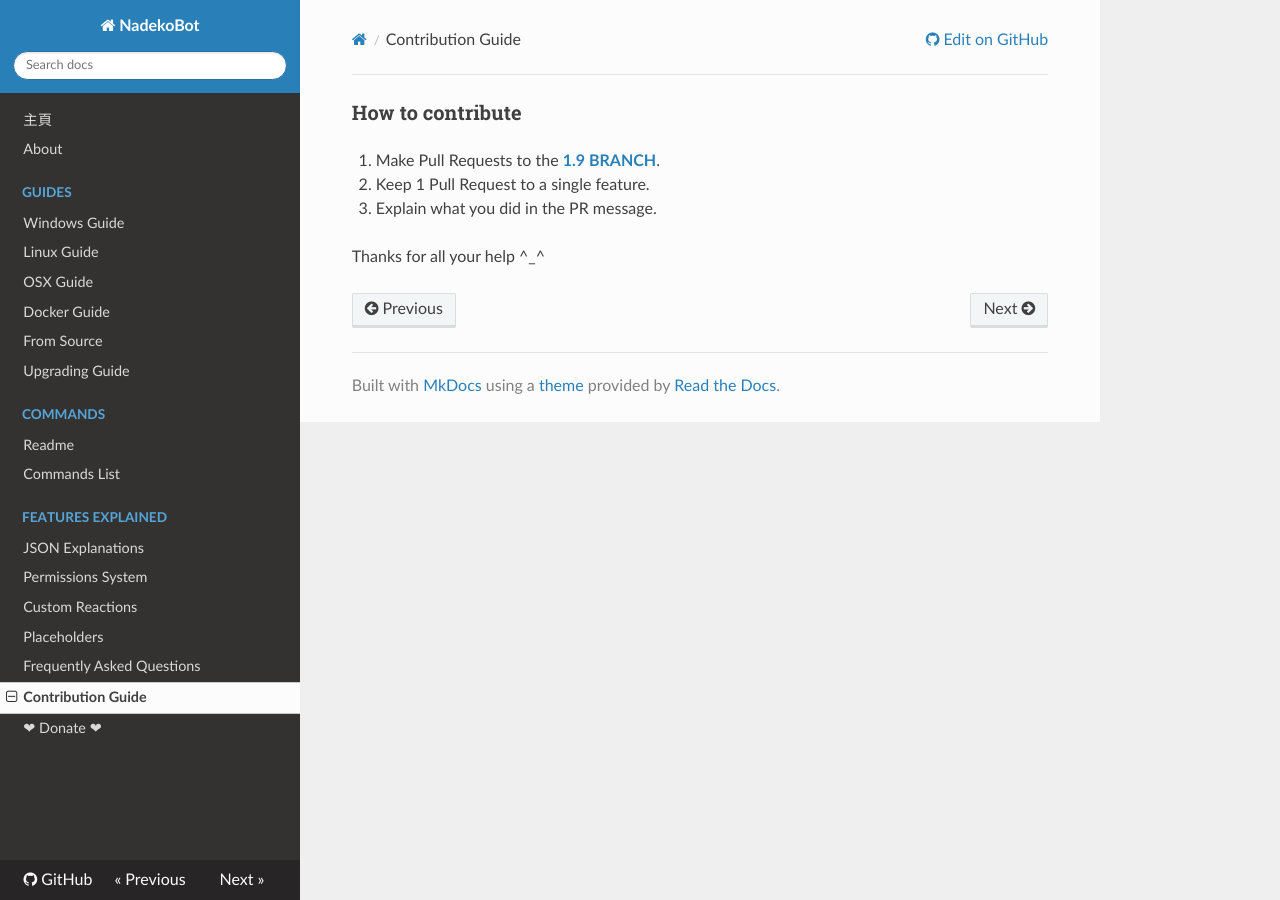
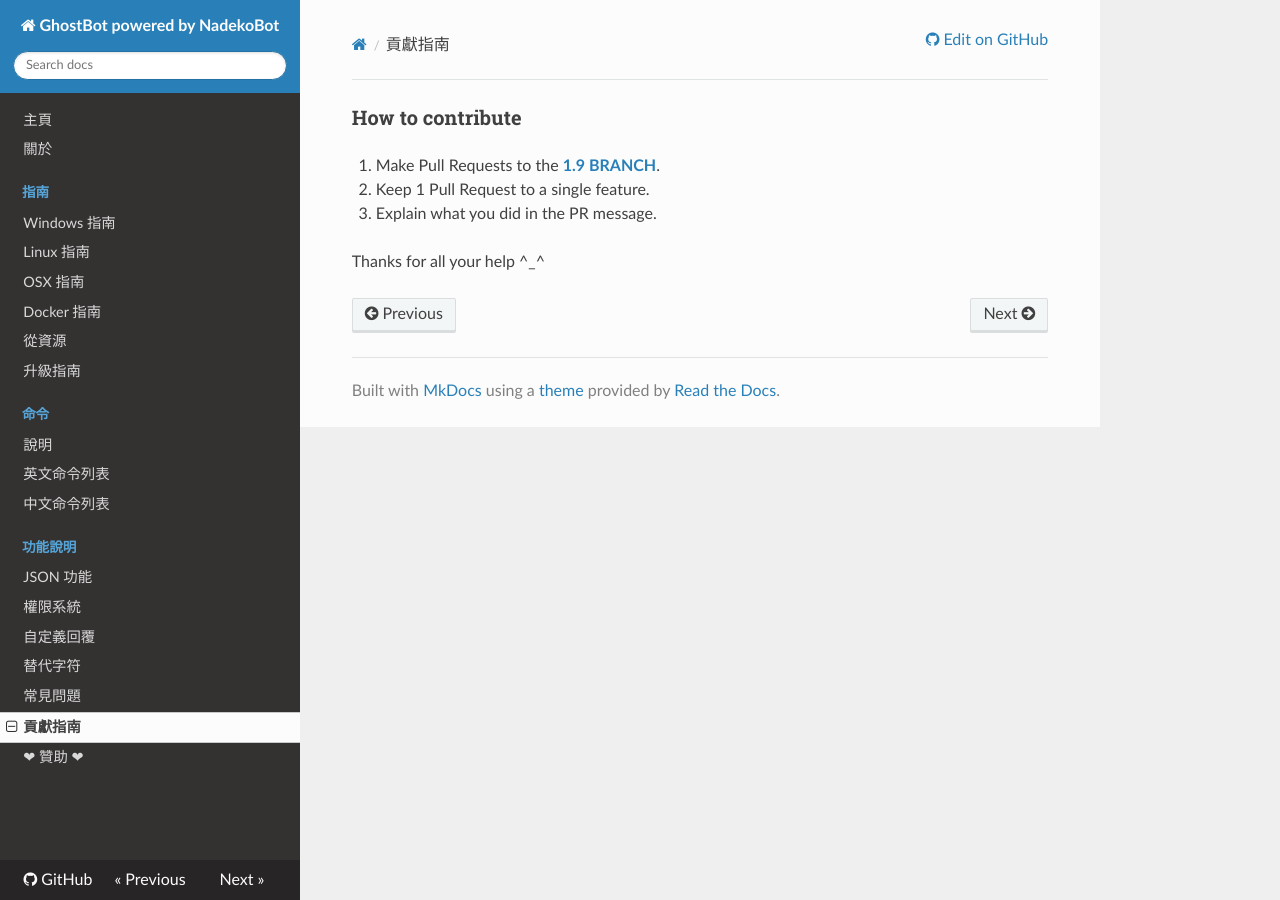
Before and after one commit to LitGhostLove/GhostBot, an MkDocs documentation site: the page built from docs/Contribution Guide.md, in a window 1280 px wide. Built offline with MkDocs 1.6.1, drawn with Linux system fonts in a browser that asks for light colours; nearby versions of some CDN libraries; old or Windows-style settings are respelled for this version of MkDocs.

Commit message:
Update mkdocs.yml

```diff
--- a/mkdocs.yml
+++ b/mkdocs.yml
@@ -1,25 +1,26 @@
-site_name: NadekoBot
-repo_url: https://github.com/LitGhostLove/GhostBot
+site_name: GhostBot powered by NadekoBot
+repo_url: https://github.com/Kwoth/NadekoBot
 pages:
 - 主頁: index.md
-- About: about.md
-- Guides:
-    - Windows Guide: guides/Windows Guide.md
-    - Linux Guide: guides/Linux Guide.md
-    - OSX Guide: guides/OSX Guide.md
-    - Docker Guide: guides/Docker Guide.md
-    - From Source: guides/From Source.md
-    - Upgrading Guide: guides/Upgrading Guide.md
-- Commands:
-    - Readme: Readme.md
-    - Commands List: Commands List.md
-- Features Explained:
-    - JSON Explanations: JSON Explanations.md
-    - Permissions System: Permissions System.md
-    - Custom Reactions: Custom Reactions.md
-    - Placeholders: Placeholders.md
-- Frequently Asked Questions: Frequently Asked Questions.md
-- Contribution Guide: Contribution Guide.md
-- ❤ Donate ❤: Donate.md
+- 關於: about.md
+- 指南:
+    - Windows 指南: guides/Windows Guide.md
+    - Linux 指南: guides/Linux Guide.md
+    - OSX 指南: guides/OSX Guide.md
+    - Docker 指南: guides/Docker Guide.md
+    - 從資源: guides/From Source.md
+    - 升級指南: guides/Upgrading Guide.md
+- 命令:
+    - 說明: Readme.md
+    - 英文命令列表: Commands List.md
+    - 中文命令列表: Chinese Commands List.md
+- 功能說明:
+    - JSON 功能: JSON Explanations.md
+    - 權限系統: Permissions System.md
+    - 自定義回覆: Custom Reactions.md
+    - 替代字符: Placeholders.md
+- 常見問題: Frequently Asked Questions.md
+- 貢獻指南: Contribution Guide.md
+- ❤ 贊助 ❤: Donate.md
 
 theme: readthedocs
```
